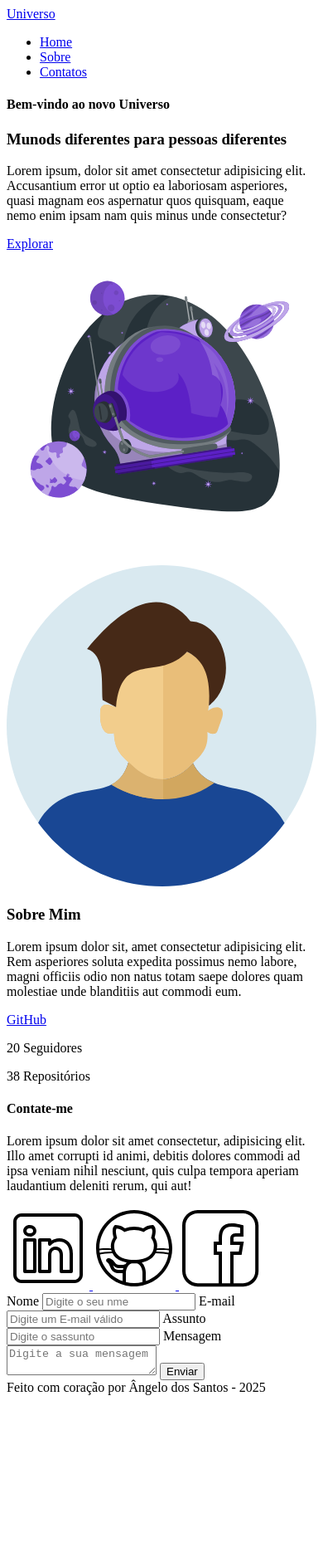
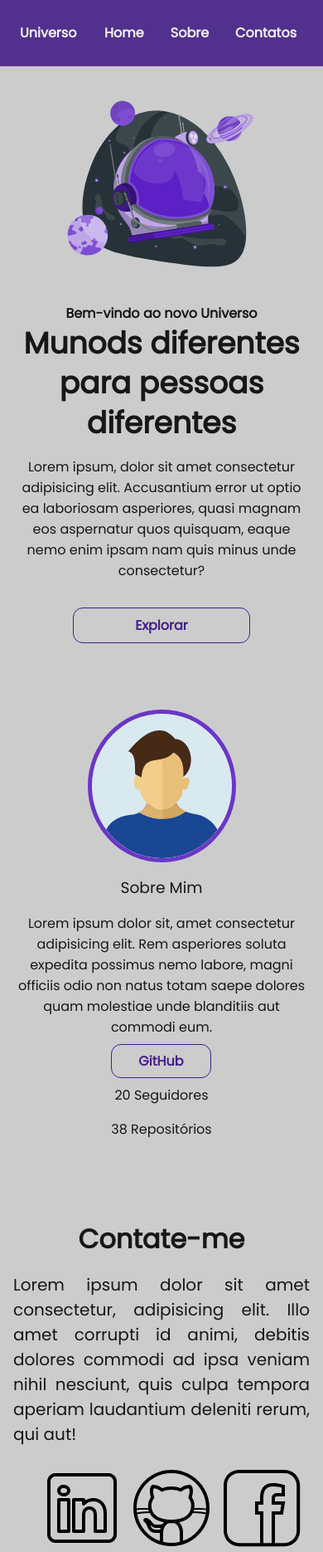
Before and after one commit to angelokapunda/portfolio_fundweb, a plain HTML site: page index.html in a window 390 px wide. Shown: the top 1870 px of the page at 83% size. Before the commit the page ends 1689 px from the top, so only its background shows below. Drawn offline with Linux system fonts and the light colour scheme.

Commit message:
:sparkles: Finalização do CSS e Responsividade

```diff
--- /dev/null
+++ b/assets/css/styles.css
@@ -0,0 +1,427 @@
+/* RESETAR CONFIGURAÇÕES DO NAVEGAÇÃO */
+
+* {
+    margin: 0;
+    padding: 0;
+    box-sizing: border-box;
+    text-decoration: none;
+    font-weight: 400;
+    outline: none;
+    font-family: 'Poppins', sans-serif;
+}
+
+/* VARIÁVEIS DE CORES */
+
+:root {
+    --purple-200: #9a7bd1;
+    --purple-500: #6b36c8;
+    --purple-800: #441f88;
+    --gray-200: #cccccc;
+    --gray-400: #505861;
+    --black-800: #171717;
+    --white: #F9F9F9;
+}
+
+html {
+    width: 100%;
+    height: 100vh;
+    scroll-behavior: smooth;
+}
+
+body {
+    background-color: var(--gray-200);
+    color: var(--black-800);
+    -webkit-font-smoothing: antialiased;
+    -moz-osx-font-smoothing: grayscale;
+}
+
+button, a {
+    cursor: pointer;
+}
+
+.botao {
+    padding: 0.5rem 2rem;
+    border: 1px solid var(--purple-800);
+    border-radius: 0.75rem;
+    font-size: 1rem;
+    font-weight: 700;
+    text-align: center;
+    color: var(--purple-800);
+    background-color: none;
+}
+
+.botao:hover {
+    color: var(--white);
+    background-color: var(--purple-800);
+}
+
+.flex {
+    display:flex;
+    justify-content: center;
+    align-items: center;
+}
+
+/* Header */
+
+.menu_container{
+    position: sticky;
+    top: 0;
+    width: 100%;
+    height: 5rem;
+    background-color: var(--purple-800);
+    border-bottom: 1px solid var(--purple-500);
+    filter: opacity(0.9);
+    z-index: 1000;
+}
+
+.menu_container a{
+    font-weight: 700;
+    color: var(--white);
+}
+
+.menu_container a:hover{
+    color: var(--purple-200);
+}
+
+.menu_content{
+    display:flex;
+    justify-content: space-between;
+    align-items: center;
+    width: 100%;
+    height: 100%;
+    max-width: 1120px;
+    padding: 0 1.5rem;
+}
+
+.menu_list{
+    display: flex;
+    text-align: center;
+    list-style: none;
+    margin: 0;
+    padding: 0;
+}
+
+.menu_list li{
+    margin-left: 1rem;
+}
+
+.menu_list a{
+    display: block;
+    padding: 0.5rem;
+}
+
+#menu_content_sucess {
+    width: 100%;
+    max-width: 1120px;
+    padding: 0 1.5rem;
+    display: flex;
+    justify-content: center;
+    align-items: center;
+}
+
+#menu_content_sucess a {
+    font-size: 1rem;
+    font-weight: 700;
+}
+
+/* Home */
+
+.home_container{
+    height: calc(100vh - 6.25rem);
+    max-width: 1120px;
+    margin: 1rem auto;
+    padding: 0 1rem;
+}
+
+.home_container p,
+h1,
+h4{
+    text-align: center;
+}
+
+.home_container h1{
+    font-size: 2.25rem;
+    font-weight: 700;
+    line-height: 3rem;
+}
+
+.home_container h4{
+    font-weight: 700;
+}
+
+.home_container p{
+    margin: 1rem 0;
+}
+
+.home_container .botao{
+    width: 40%;
+}
+
+.home_content{
+    flex-direction: column;
+    width: 50vw;
+}
+
+.home_content img{
+    width: 75%;
+}
+
+/* Sobre */
+.sobre_container {
+    max-width: 1120px;
+    margin: -1.25rem auto;
+    padding: 0 1rem;
+    height: 100vh;
+}
+
+.sobre_container img {
+    width: 30%;
+    margin: 1rem;
+    border: 5px solid var(--purple-500);
+    border-radius: 50%;
+}
+
+.sobre_container h2 {
+    font-size: 2rem;
+    font-weight: bold;
+    line-height: 3rem;
+    text-align: center;
+}
+
+.sobre_container p {
+    margin: 1rem 0;
+    text-align: center;
+}
+
+.sobre_github {
+    justify-content: space-evenly;
+}
+
+#sobre_texto {
+    margin-left: 2rem;
+}
+
+/* Contato */
+
+.contato_container{
+    display: grid;
+    grid-template-columns: 1fr 1fr;
+    gap: 1.25rem;
+    max-width: 1120px;
+    margin: 4rem auto 2rem;
+    padding: 0 2rem;
+}
+
+.contato_container h4{
+    margin: 1rem 0;
+    font-size: 2rem;
+    font-weight: 700;
+}
+
+.contato_content{
+    flex-direction: column;
+    margin: 4rem 0 0 0;
+    font-size: 1.25rem;
+}
+
+.contato_content p{
+    display: block;
+    text-align: justify;
+}
+
+.social_container{
+    display: flex;
+    justify-content: space-evenly;
+    margin: 2rem 0 0 0;
+}
+
+.social_icon{
+    width: 4.75rem;
+    height: 4.75rem;
+}
+
+.social_icon:hover{
+    filter: brightness(0)
+            saturate(100%)
+            invert(20%)
+            sepia(24%)
+            saturate(4557%)
+            hue-rotate(242deg)
+            brightness(89%)
+            contrast(108%)
+}
+
+/* Formulário */
+
+form{
+    display: flex;
+    flex-direction: column;
+    margin: 7rem 0 0 0;
+    padding: 1.25rem;
+}
+
+form label{
+    font-size: 1.25rem;
+    text-align: left;
+}
+
+form input,
+form textarea{
+    width: 100%;
+    margin: 0.5rem 0 1rem;
+    padding: 0.5rem;
+    border-radius: 1.25rem;
+    border: none;
+    font-size: 1rem;
+}
+
+textarea{
+    resize: none;
+}
+
+form span{
+    margin-bottom: 0.5rem;
+    margin-left: 0.75rem;
+    font-size: 0.75rem;
+    line-height: 1.25rem;
+    color: red;
+}
+
+/* Footer */
+footer {
+    margin: 0;
+    padding: 2rem;
+    font-weight: bold;
+    text-align: center;
+    color: var(--white);
+    background-color: var(--purple-500);
+    filter: opacity(0.9);
+}
+
+
+/* Home - Página Sucess */
+.home_container_sucess {
+    height: calc(100vh - 12.5rem);
+    max-width: 1120px;
+    margin: 1rem auto;
+    padding: 0 1rem;
+}
+
+#home_sucess {
+    width: 50vw;
+    flex-direction: column;
+}
+
+#home_sucess h1 {
+    font-size: 2rem;
+    font-weight: 700;
+}
+
+#home_sucess h4 {
+    font-size: 1.25rem;
+    padding: 1rem;
+}
+
+/* Sobre */
+.sobre_container {
+    max-width: 1120px;
+    margin: -1.25rem auto;
+    padding: 0 1rem;
+    height: 100vh;
+}
+
+.sobre_container img {
+    width: 30%;
+    margin: 1rem;
+    border: 5px solid var(--purple-500);
+    border-radius: 50%;
+}
+
+.sobre_container h2 {
+    font-size: 2rem;
+    font-weight: bold;
+    line-height: 3rem;
+    text-align: center;
+}
+
+.sobre_container p {
+    margin: 1rem 0;
+    text-align: center;
+}
+
+.sobre_github {
+    justify-content: space-evenly;
+}
+
+#sobre_texto {
+    margin-left: 2rem;
+}
+
+/* Responsividade Mobile */
+
+@media screen and (max-width: 960px){
+    body{
+        display: flex;
+        flex-direction: column;
+        min-height: 100vh;
+    }
+
+    main{
+        flex: 1;
+        flex-direction: column;
+    }
+
+    footer{
+        margin-top: auto;
+    }
+
+    .home_container{
+        flex-direction: column-reverse;
+        gap: 0;
+        height: auto;
+        margin-top: 0;
+        padding: 1rem;
+    }
+
+    .home_content{
+        width: 100%;
+        margin: 0;
+    }
+
+    .home_content .botao{
+        width: 60%;
+        margin-top: 1rem;
+    }
+
+    .sobre_container{
+        flex-direction: column;
+        height: auto;
+        margin: 1rem auto;
+        padding: 2rem 1rem;
+    }
+
+    .sobre_container img{
+        width: 50%;
+        margin-bottom: 1rem;
+    }
+
+    .contato_container{
+        grid-template-columns: 1fr;
+        gap: 1rem;
+        margin: 1rem auto;
+        padding: 0 1rem;
+    }
+
+    .contato_content{
+        margin: 1rem 0 0 0;
+    }
+
+    .social_container{
+        margin: 1.5rem 0 0 0;
+    }
+
+    form{
+        margin: 1.5rem 0 0 0;
+        padding: 1rem;
+    }
+}
--- a/index.html
+++ b/index.html
@@ -1,6 +1,14 @@
 <!DOCTYPE html>
 <html lang="pt-br">
 <head>
+
+    <!-- Servidores de Fontes do Google -->
+    <link rel="preconnect" href="https://fonts.googleapis.com">
+    <link rel="preconnect" href="https://fonts.gstatic.com" crossorigin>
+
+    <!-- Fonte do Google - Poppins -->
+    <link href="https://fonts.googleapis.com/css2?family=Poppins&display=swap" rel="stylesheet">
+
     <meta charset="UTF-8">
     <meta name="viewport" content="width=device-width, initial-scale=1.0">
     <meta name="description" content="Portfólio do Angelo, Desenvolvedor web FullStack">
@@ -8,20 +16,22 @@
     <meta name="keywords" content="Portfólio, desenvolvedor, java, web, fullstack, Java, HTML, CSS, JavaScript, React,PostgreSQL, MySQL, Git, GitHub, Docker, Agile, Scrum, Kanban, TypeScript,RESTful APIs,Tailwind CSS, Bootstrap">
     <link rel="shortcut icon" href="./assets/img/favicon.svg" type="image/x-icon">
 
+    <link rel="stylesheet" href="./assets/css/styles.css">
+
     <title>Portfólio do Ângelo</title>
 </head>
 <body>
 
-    <header>
+    <header class="flex menu_container">
 
-        <div id="header_content">
+        <div id="header_content" class="menu_content">
             <div id="titulo">
                 <a href="#">Universo</a>
             </div>
 
-            <div id="menu">
+            <div id="menu" class="flex">
                 <nav>
-                    <ul>
+                    <ul class="flex menu_list">
                         <li><a href="#">Home</a></li>
                         <li><a href="#about">Sobre</a></li>
                         <li><a href="#contact">Contatos</a></li>
@@ -34,23 +44,23 @@
 
     <main>
 
-        <section id="home">
+        <section id="home" class="flex home_container">
 
-            <article id="home_texto">
+            <article id="home_texto" class="flex home_content">
 
                 <h4>Bem-vindo ao novo Universo</h4>
                 <h1>Munods diferentes para pessoas diferentes</h1>
                 <p>Lorem ipsum, dolor sit amet consectetur adipisicing elit. Accusantium error ut optio ea laboriosam asperiores, quasi magnam eos aspernatur quos quisquam, eaque nemo enim ipsam nam quis minus unde consectetur?</p>
-                <a href="https://github.com/angelokapunda" target="_blank">Explorar</a>
+                <a href="https://github.com/angelokapunda" target="_blank" class="botao">Explorar</a>
             </article>
 
-            <article id="home_imagem">
+            <article id="home_imagem" class="flex home_content">
                 <img src="./assets/img/astronauta.svg" alt="Capacete do astronalta com animação">
             </article>
 
         </section>
 
-        <section id="about">
+        <section id="about" class="flex sobre_container">
 
             <img src="./assets/img/user_01.svg" alt="Foto do perfil do GitHub">
 
@@ -59,8 +69,8 @@
                 <p>Lorem ipsum dolor sit, amet consectetur adipisicing elit. Rem asperiores soluta expedita possimus nemo labore, magni officiis odio non natus totam saepe dolores quam molestiae unde blanditiis aut commodi eum.</p>
             </article>
 
-            <div class="about_github">
-                <a href="https://github.com/angelokapunda">GitHub</a>
+            <div class="about_github" class="flex sobre_github">
+                <a href="https://github.com/angelokapunda" class="botao">GitHub</a>
                 <p>20 Seguidores</p>
                 <p>38 Repositórios</p>
 
@@ -68,26 +78,27 @@
 
         </section>
 
-        <section id="contact">
-
+        <section id="contact" class="contato_container">
+            <article id="redes_sociais" class="contato_content">
                 <h4>Contate-me</h4>
                 <p>Lorem ipsum dolor sit amet consectetur, adipisicing elit. Illo amet corrupti id animi, debitis dolores commodi ad ipsa veniam nihil nesciunt, quis culpa tempora aperiam laudantium deleniti rerum, qui aut!</p>
 
-            <div id="icones_redes_sociais">
+                <div id="icones_redes_sociais" class="social_container">
 
-                <a href="https://www.linkedin.com/in/angelokapunda/" target="_blank">
+                    <a href="https://www.linkedin.com/in/angelokapunda/" target="_blank" class="social_icon">
                         <img src="./assets/img/linkedin.svg" alt="Link do linkedin">
                     </a>
 
-                <a href="https://github.com/angelokapunda/" target="_blank">
+                    <a href="https://github.com/angelokapunda/" target="_blank" class="social_icon">
                         <img src="./assets/img/github.svg" alt="Link doo github">
                     </a>
 
-                <a href="https://www.linkedin.com/in/angelokapunda/" target="_blank">
+                    <a href="https://www.linkedin.com/in/angelokapunda/" target="_blank" class="social_icon">
                         <img src="./assets/img/facebook.svg" alt="Lnk do Facebook">
                     </a>
 
                 </div>
+            </article>
 
             <form action="" method="POST">
 
@@ -106,7 +117,7 @@
                 <label for="mensagem">Mensagem</label>
                 <textarea name="mensagem" id="mensagem"placeholder="Digite a sua mensagem"></textarea>
 
-                <button type="submit">Enviar</button>
+                <button class="botao" type="submit">Enviar</button>
 
             </form>
 
```
Also changed, not shown: sucess.html (+17 -7 lines). Lines whose indentation alone changed are shown as unchanged.
